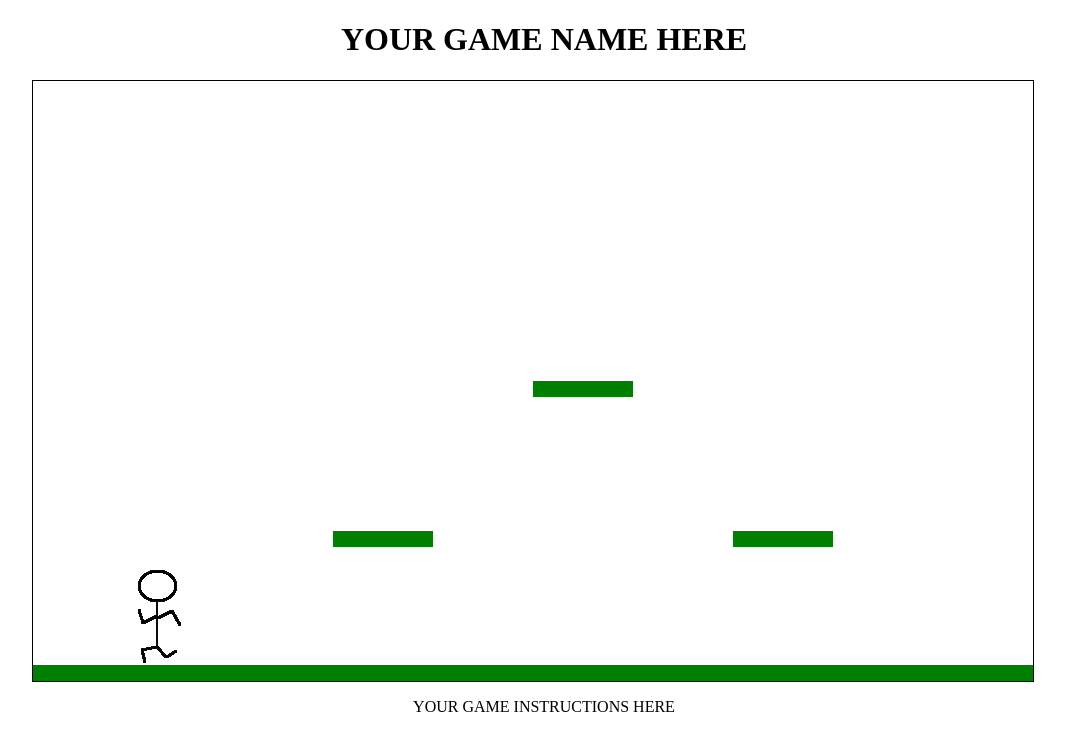
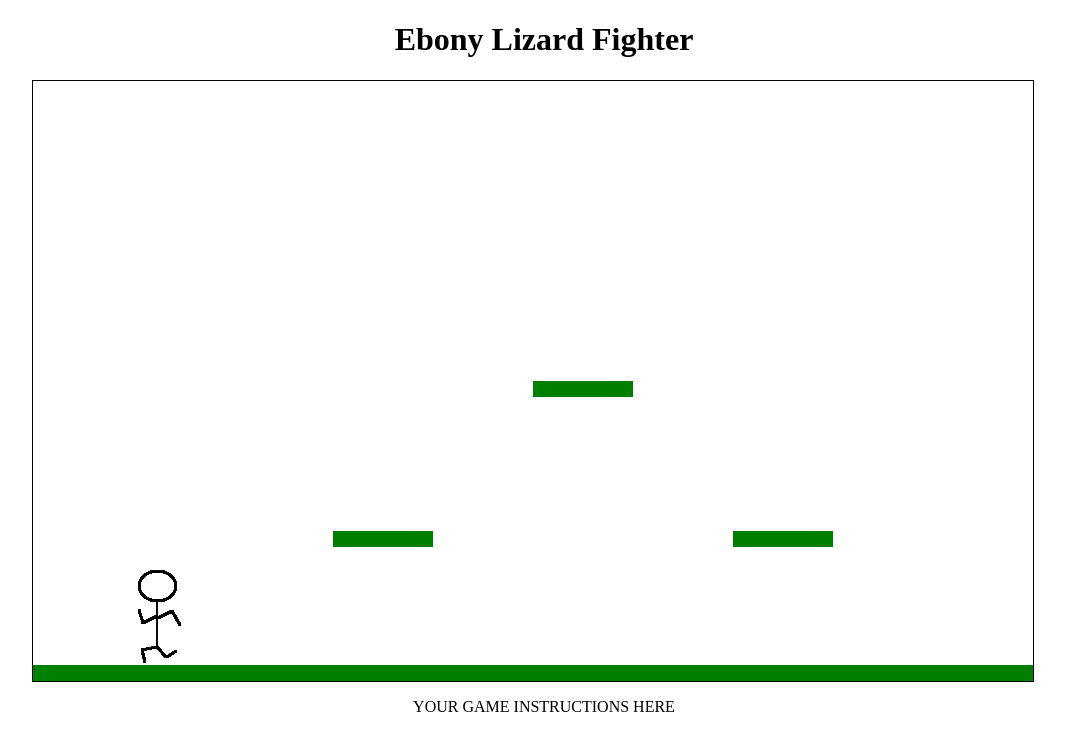
Before and after one commit to PragTob/Ebony-Lizard-Fighter, a plain HTML site: page index.html in a window 1280 px wide. Shown: the whole page, without its empty margins (96-1161 px from the left). Drawn offline with Linux system fonts and the light colour scheme.

Commit message:
Update index.html

```diff
--- a/index.html
+++ b/index.html
@@ -13,7 +13,7 @@
 </head>
 <body>
     <div id="container">
-        <h1>YOUR GAME NAME HERE</h1>
+        <h1>Ebony Lizard Fighter</h1>
         <div id="cr-stage">
         </div>
         <p>YOUR GAME INSTRUCTIONS HERE</p>
```
